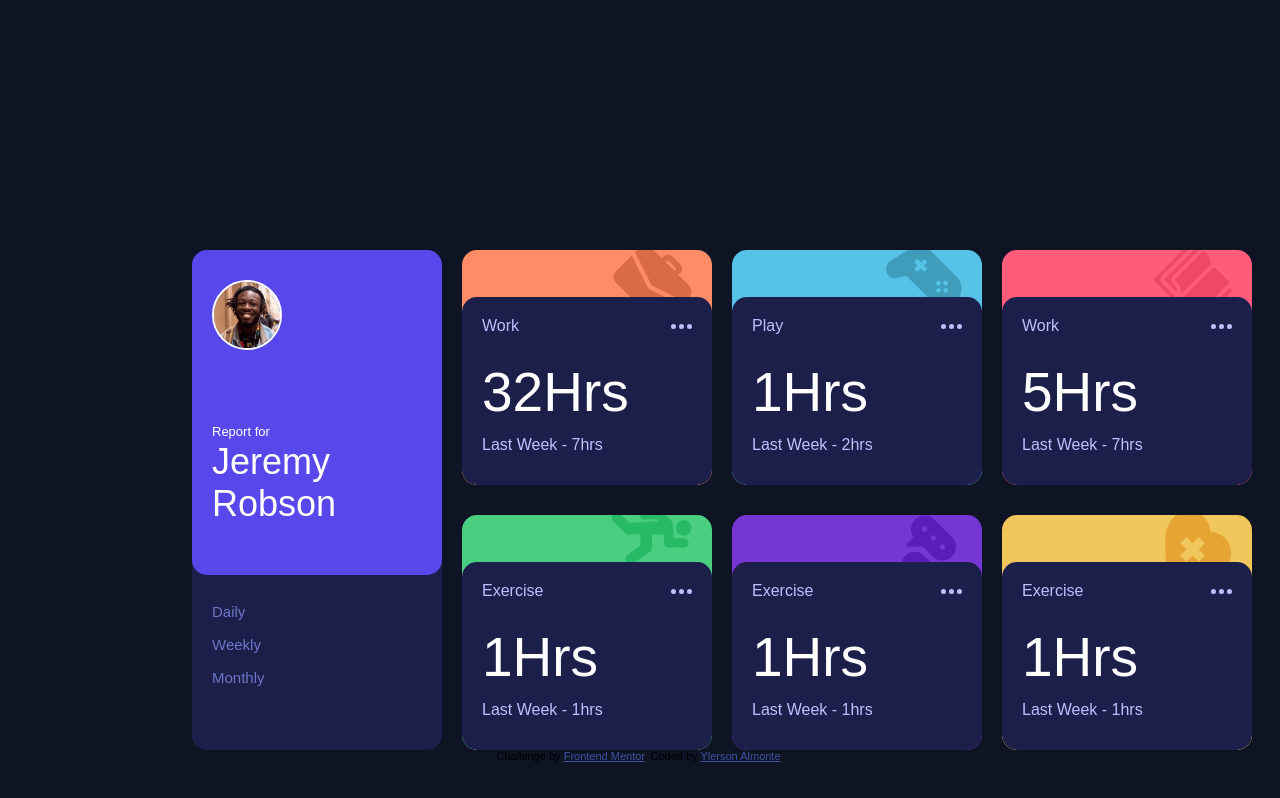
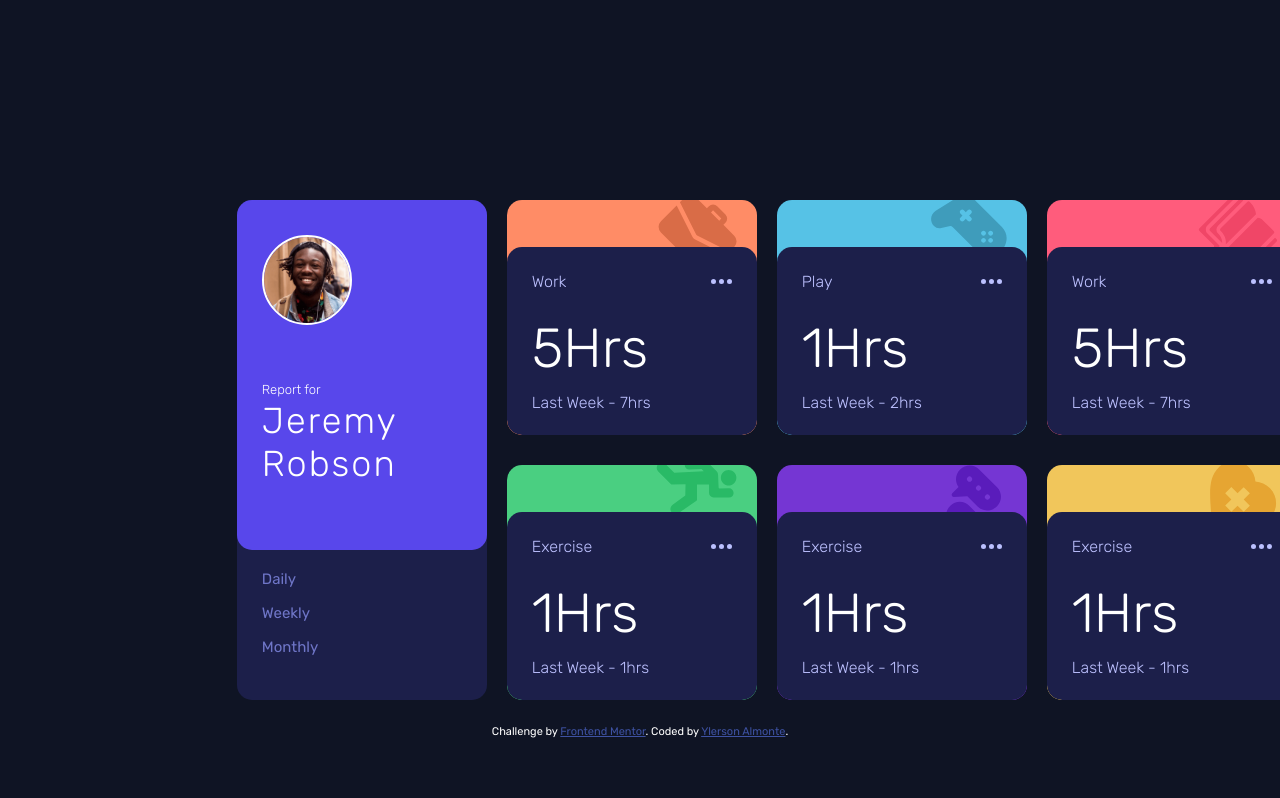
Before and after one commit to ylerson/Time-tracking-dashboard, a plain HTML site: page index.html in a window 1280 px wide. Both pictures are taken after a click on the item "Daily". Drawn offline with Linux system fonts and the light colour scheme; a web font is replaced by a local one.

Commit message:
first script

```diff
--- /dev/null
+++ b/app.js
@@ -0,0 +1,35 @@
+const time = document.querySelectorAll('.time');
+const hCurrentWork = document.getElementById('h-current-work');
+const hPreviousWork = document.getElementById('h-previous-work');
+
+let data = 'daily'
+let variable;
+
+  fetch("data.json")
+    .then(response => response.json())
+    .then(json => {
+      variable = json
+
+  });
+
+
+time.forEach(t =>{
+    t.addEventListener('click', ()=>{
+
+      data = t.innerText.toLowerCase();
+      console.log(data)
+
+
+        variable.forEach(e => {
+
+            if(e.title == 'Work'){
+              console.log(e)
+              hCurrentWork.innerText = e.timeframes[data].current
+              hPreviousWork.innerText = e.timeframes[data].previous
+            }
+            // console.log(e)
+          // hCurrentWork.innerText = e.timeframes[data][0[current]]
+        // variable = e;
+        });
+    })
+})
--- a/index.html
+++ b/index.html
@@ -8,6 +8,9 @@
 
   <link rel="icon" type="image/png" sizes="32x32" href="./images/favicon-32x32.png">
   <link rel="stylesheet" href="style.css">
+
+  <script src="data.json"></script>
+
   <title>Frontend Mentor | Time tracking dashboard</title>
 
   <!-- Feel free to remove these styles or customise in your own stylesheet 👍 -->
@@ -38,15 +41,15 @@
       </div>
       <div class="menu-time">
         <ul>
-          <li>
+          <li class="time">
             Daily
 
           </li>
-          <li>
+          <li class="time">
 
             Weekly
           </li>
-          <li>
+          <li class="time">
 
             Monthly
           </li>
@@ -65,8 +68,8 @@
                 fill="#BBC0FF" fill-rule="evenodd" />
             </svg>
           </div>
-          <h2>32Hrs</h2>
-          <span>Last Week - 7hrs</span>
+          <h2><span id="h-current-work">32</span>Hrs</h2>
+          <span>Last Week - <span id="h-previous-work">7</span>hrs</span>
         </div>
       </div>
       <div class="box green">
@@ -161,6 +164,9 @@
     Challenge by <a href="https://www.frontendmentor.io?ref=challenge" target="_blank">Frontend Mentor</a>.
     Coded by <a href="#">Ylerson Almonte</a>.
   </div>
+
+  <script src="app.js"></script>
+
 </body>
 
 </html>
--- a/style.css
+++ b/style.css
@@ -1,5 +1,4 @@
-@import url(https://fonts.google.com/specimen/Rubik);
-
+@import url('https://fonts.googleapis.com/css2?family=Rubik:wght@300;400;500&display=swap');
 :root{
 
     /* Primary Color */
@@ -31,9 +30,9 @@ body{
 
 .container{
     display: grid;
-    width: 70%;
+    width: 63%;
     margin: auto;
-    margin-top: 250px;
+    margin-top: 200px;
     grid-template-columns: repeat(4, 250px);
     grid-template-rows: repeat(1, 500px);
     column-gap: 20px;
@@ -56,12 +55,15 @@ body{
     display: flex;
     flex-direction: column;
     justify-content: space-between;
-    padding: 20px;
-    height: 65%;
+    padding: 25px;
+    height: 70%;
     border-radius: 0px 0px 15px 15px;
 }
 .data-text{
-   margin-bottom: 30px;
+   margin-bottom: 40px;
+}
+.data-text h1{
+    letter-spacing: 2px;
 }
 .data-text h1{
     font-weight: 300;
@@ -73,8 +75,8 @@ body{
     font-size: 13px;
 }
 .info-users .imagen-user{
- width: 70px;
- height: 70px;
+ width: 90px;
+ height: 90px;
  margin-top: 10px;
  border-radius: 50%;
  border:2px solid white;
@@ -84,7 +86,7 @@ body{
     width: 100%;
 }
 .menu-time{
-    padding: 20px;
+    padding: 12px 25px 25px 25px;
 }
 .menu-time ul{
     list-style: none;
@@ -117,7 +119,7 @@ align-items: flex-end;
     background-color: var(--dark-blue);
     width: 100%;
     height: 80%;
-    padding: 20px;
+    padding: 25px;
     border-radius: 15px;
     cursor: pointer;
     z-index: 1;
@@ -137,9 +139,16 @@ background-color: var(--desaturated-blue);
     margin-bottom: 10px;
     color: white;
 }
+.info-box h2>span{
+    font-size: 55px;
+    font-weight: 300;
+    margin-top: 25px;
+    margin-bottom: 10px;
+    color: white;
+}
+
 .info-box span{
     font-weight: 300;
-    /* margin-top: 25px; */
     color: var(--pale-blue);
     font-size: 16px;
 }
@@ -172,3 +181,8 @@ background-color: var(--desaturated-blue);
 
 
 }
+.attribution{
+    padding: 25px;
+    color: white;
+
+}
```
